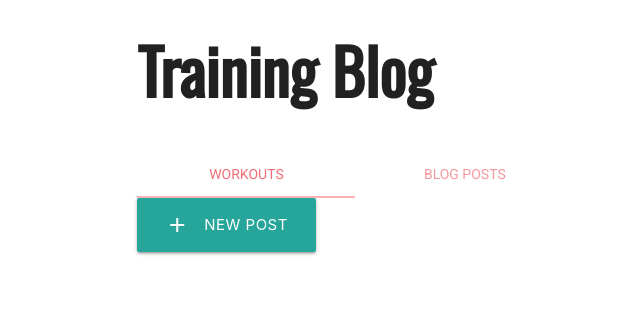
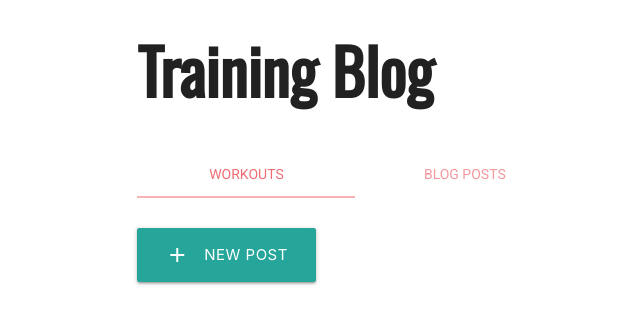
Before and after one commit to Code-Institute-Submissions/the-running-team, a Flask app: page /training_blog in a window 1280 px wide. Shown: the part 185-509 px from the top of the page, without its empty margins (66-706 px from the left). Run offline with Flask 2, Linux system fonts and the light colour scheme; data that the repository does not hold is empty; some libraries are stand-ins or nearby versions.

Commit message:
Added some margin to tabs.

```diff
--- a/static/css/style.css
+++ b/static/css/style.css
@@ -64,6 +64,10 @@ blockquote {
     padding-bottom: 1rem;
 }
 
+.tabs {
+    margin-bottom: 2rem;
+}
+
 @media only screen and (max-width: 1000px) {
     .modal {
       width: 80%;
```
